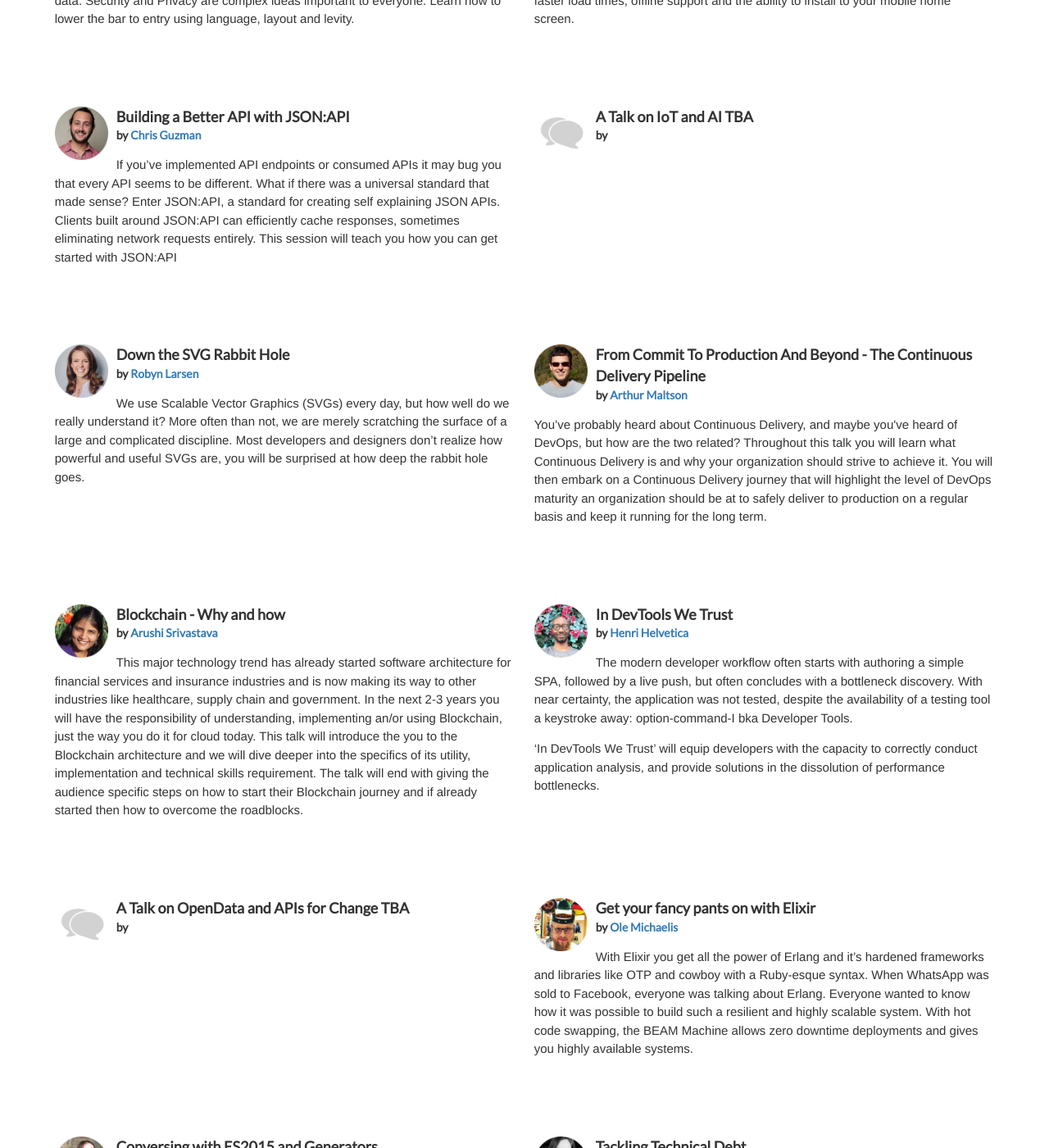
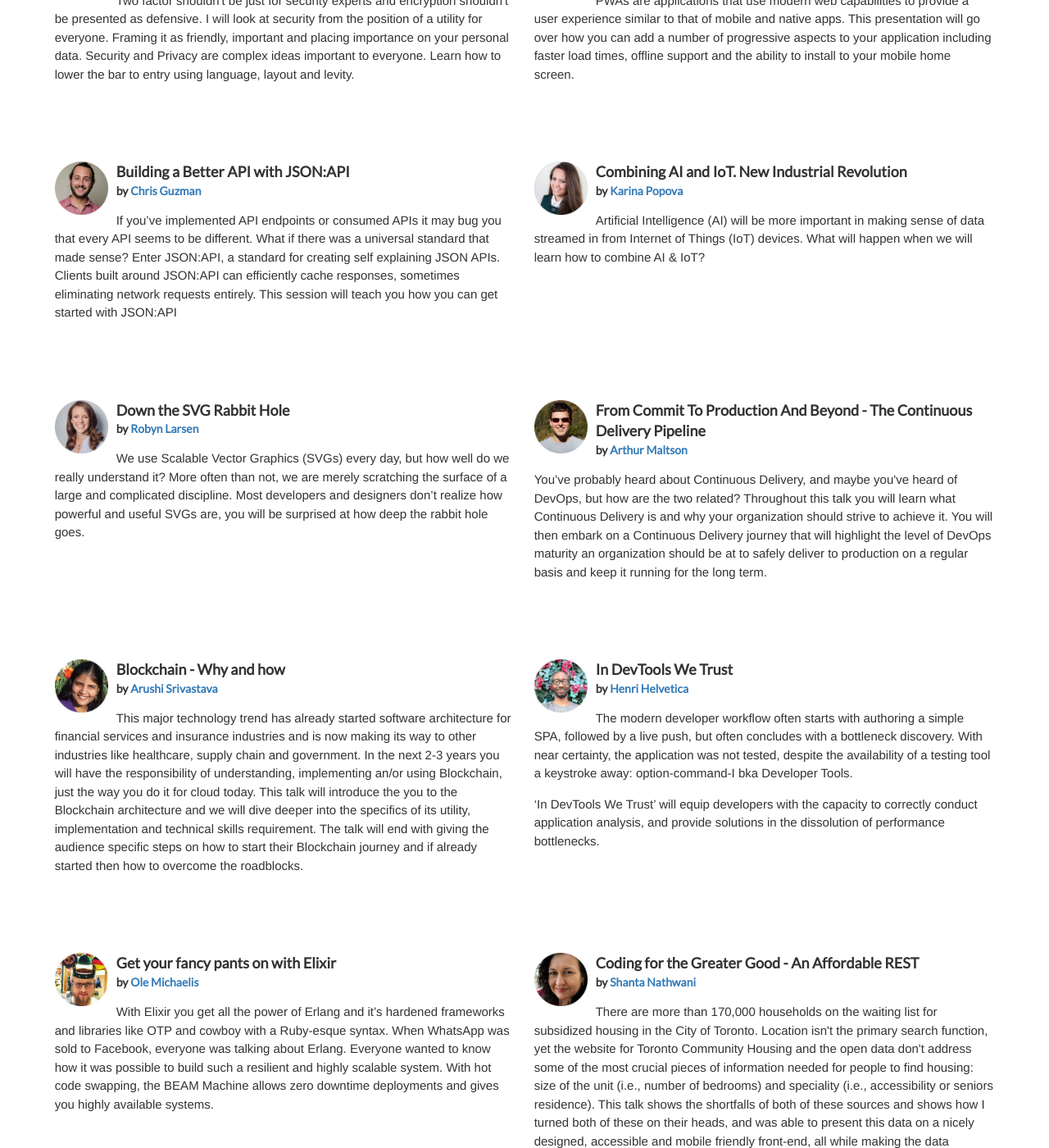
Before and after one commit to fullstackto/fsto2017, a Jekyll site: the page built from sessions/index.html, in a window 1280 px wide and 1400 px high, scrolled down 4582 px. Shown: the whole window at 82% size. Built offline with Jekyll 4.4.1, drawn with Linux system fonts in a browser that asks for light colours; some of the changed text lies outside the part shown.

Commit message:
New Speakers

```diff
--- a/_data/fsto.json
+++ b/_data/fsto.json
@@ -106,12 +106,13 @@
         "klass": "bea"
       },
       {
-        "key" : "tba",
-        "title": "A UX Talk TBA",
-        "speaker": "",
-        "keywords" : "",
-        "about" : "",
-        "bio" : "",
+        "key" : "jenn",
+        "title": "Accessing Accessible Accessibility",
+        "speaker": "Jennifer Wong",
+        "keywords" : "Accesibility, Code for Cood, Testing",
+        "about" : "<p>The World Health Organization states that one billion people live with disabilities. And estimates put internet usage with a screen reader as high as 3.4% of all internet traffic around the world. Web accessibility can help. So what is web accessibility and who needs it? Is engineering accessibility enough? How do you build an cross-functional accessibility culture? And what can you do to prevent accessibility regressions? I had all the same questions… and only four months to guarantee all our consumer user flows were accessible. Well, what happened? Come learn what it takes to lead a web accessibility movement within your company!</p>",
+        "bio" : "<p>Jennifer Wong is a self-taught software engineer at Eventbrite where she spends her days making the web a prettier and more user-friendly place. She has written for Net Magazine and had projects covered by Mashable, Engadget, Gizmodo, and more. Jenn is an avid conference speaker and loves eating, coding, and sleeping.</p>",
+        "role" : "Software Engineer at Eventbrite",
         "room" : "200C",
         "klass": "ux"
       }
@@ -122,8 +123,7 @@
         "title": "Node.js server side rendering in the Age of APIs",
         "speaker": "Ruy Adorno",
         "keywords" : "Node.js, API, Microservices",
-        "about" : "<p>With the increasing popularity of Universal JavaScript and microservices, more and more front-end developers are taking ownership of their server-side render using Node.js.</p>
-        <p>In this talk we'll see how leveraging APIs in both server and client side is giving birth to new libraries and frameworks and what is the role of a front end developer in this post-full stack world.</p>",
+        "about" : "<p>With the increasing popularity of Universal JavaScript and microservices, more and more front-end developers are taking ownership of their server-side render using Node.js.</p><p>In this talk we'll see how leveraging APIs in both server and client side is giving birth to new libraries and frameworks and what is the role of a front end developer in this post-full stack world.</p>",
         "bio" : "<p>Ruy Adorno is a Front-End Developer with more than 10 years of experience working with the web and the many versions of ECMAScript. Also an avid open source user and contributor.</p>",
         "role": "Senior Front-End Developer at AppDirect",
         "room" : "206AB",
@@ -134,9 +134,7 @@
         "title": "A Search Index is Not a Database Index",
         "speaker": "Toria Gibbs",
         "keywords" : "Databases, Performance, SQL",
-        "about" : "<p>A search engine is not a database. Search systems are optimized for fast search using an internal data structure called an inverted index. Databases have a similar feature to allow quick access, also called an index, but it’s a totally different thing!</p>
-
-        <p>In this talk, Toria Gibbs will take you on a tour of the internals of a search index, comparing it to common implementations of indexing in relational databases. We’ll see how search engines can outperform databases and discuss the tradeoffs in implementing and maintaining such a system. No prior knowledge of database or search index implementations required; experience creating or querying database tables will be helpful.</p>",
+        "about" : "<p>A search engine is not a database. Search systems are optimized for fast search using an internal data structure called an inverted index. Databases have a similar feature to allow quick access, also called an index, but it’s a totally different thing!</p><p>In this talk, Toria Gibbs will take you on a tour of the internals of a search index, comparing it to common implementations of indexing in relational databases. We’ll see how search engines can outperform databases and discuss the tradeoffs in implementing and maintaining such a system. No prior knowledge of database or search index implementations required; experience creating or querying database tables will be helpful.</p>",
         "bio" : "<p>Toria Gibbs is a Senior Software Engineer working on Search Infrastructure at Etsy. She's interested in infrastructure development, distributed systems, and information retrieval (including databases and search systems). Toria holds a computer science degree from the University of Waterloo. In her spare time, Toria bakes desserts for her blog and plays flag football.</p>",
         "room" : "206CD",
         "klass": "bec"
@@ -171,12 +169,7 @@
         "speaker": "Yaroslav Tkachenko",
         "keywords" : "Akka, Microservices, State",
         "about" : "<p>Although most microservices are stateless - they delegate things like persistence and consistency to a database or external storage. But sometimes you benefit when you keep the state inside the application. In this talk I’m going to discuss why you want to build stateful microservices and design choices to make. I’ll use Akka framework and explain tools like Akka Clustering and Akka Persistence in depth and show a few practical examples.</p>",
-        "bio" : "<p>Yaroslav Tkachenko is a software engineer interested in distributed systems, microservices, modern cloud infrastructure and DevOps practices. Currently Yaroslav is a Senior Software Engineer at Demonware (Activision), working on a large-scale data pipeline.</p>
-        <p>Prior to joining Demonware he spent some time at Mobify, leading the new Platform team. Yaroslav was responsible for developing, delivering and maintaining various platform components. He also worked on improvements for the realtime analytics pipeline.</p>
-
-        <p>Before that Yaroslav held multiple roles at Bench Accounting (the most recent one being the Director of Engineering). He joined the company as a first employee (and a first full-time Software Engineer) and helped to grow the engineering team from 3 to almost 30 people.</p>
-
-        <p>At Bench Yaroslav worked with Platform and Integrations teams and was mostly focused on designing and implementing microservices architecture, building platform services, cloud infrastructure and contributing to the DevOps tooling.</p>",
+        "bio" : "<p>Yaroslav Tkachenko is a software engineer interested in distributed systems, microservices, modern cloud infrastructure and DevOps practices. Currently Yaroslav is a Senior Software Engineer at Demonware (Activision), working on a large-scale data pipeline.</p><p>Prior to joining Demonware he spent some time at Mobify, leading the new Platform team. Yaroslav was responsible for developing, delivering and maintaining various platform components. He also worked on improvements for the realtime analytics pipeline.</p><p>Before that Yaroslav held multiple roles at Bench Accounting (the most recent one being the Director of Engineering). He joined the company as a first employee (and a first full-time Software Engineer) and helped to grow the engineering team from 3 to almost 30 people.</p><p>At Bench Yaroslav worked with Platform and Integrations teams and was mostly focused on designing and implementing microservices architecture, building platform services, cloud infrastructure and contributing to the DevOps tooling.</p>",
         "role": "Senior Software Engineer at Demonware (Activision)",
         "room" : "206CD",
         "klass": "bea"
@@ -222,12 +215,8 @@
         "speaker": "B Cordelia Yu",
         "role": "Content &amp; Editorial Strategist at A Yellow Raven",
         "keywords" : "Inclusion, Team Building, Strategy",
-        "about" : "<p>The most engaging social media plan or the most inclusive style guide fails if the product is not also accessible. That is why content strategists who care about inclusivity must be at the table to help shape product strategy and business decisions.</p>
-
-        <p>Come hear the lessons from a multi-year effort to help a major national environmental nonprofit—an industry that is both centered around justice and still grappling with its legacy of discrimination—make its programs more inclusive of marginalized communities, as a part of modernizing its editorial, publishing, and programatic processes.</p>",
-        "bio" : "<p>Bernard Cordelia Yu is a(n) strategist at the intersection of scholarship, social justice, and policy. They help align organizational, editorial, and product processes in social and environmental justice to make knowledge accessible and inclusive. They love building inclusive spaces to build inclusive teams to build inclusive products to build inclusive communities.
-
-        <p>B Cordelia believes that, like in martial arts, the surest path to rapid response times in any campaign is good preparation and training. Their pronouns are they, them, and their.</p>",
+        "about" : "<p>The most engaging social media plan or the most inclusive style guide fails if the product is not also accessible. That is why content strategists who care about inclusivity must be at the table to help shape product strategy and business decisions.</p><p>Come hear the lessons from a multi-year effort to help a major national environmental nonprofit—an industry that is both centered around justice and still grappling with its legacy of discrimination—make its programs more inclusive of marginalized communities, as a part of modernizing its editorial, publishing, and programatic processes.</p>",
+        "bio" : "<p>Bernard Cordelia Yu is a(n) strategist at the intersection of scholarship, social justice, and policy. They help align organizational, editorial, and product processes in social and environmental justice to make knowledge accessible and inclusive. They love building inclusive spaces to build inclusive teams to build inclusive products to build inclusive communities.</p><p>B Cordelia believes that, like in martial arts, the surest path to rapid response times in any campaign is good preparation and training. Their pronouns are they, them, and their.</p>",
         "room" : "200C",
         "klass": "ts"
       }
@@ -326,12 +315,13 @@
         "klass": "bea"
       },
       {
-        "key" : "tba",
-        "title": "A Talk on IoT and AI TBA",
-        "speaker": "",
-        "keywords" : "",
-        "about" : "",
-        "bio" : "",
+        "key" : "karina",
+        "title": "Combining AI and IoT. New Industrial Revolution",
+        "speaker": "Karina Popova",
+        "keywords" : "AI, IoT",
+        "about" : "<p>Artificial Intelligence (AI) will be more important in making sense of data streamed in from Internet of Things (IoT) devices. What will happen when we will learn how to combine AI & IoT? </p>",
+        "bio" : "<p>My short BIO: Karina is a well-known woman in tech, an experienced developer and an international speaker with the Trust of The Audience Award in 2016. She has been worked as Developer Lead last 10 years. She has confident communication, leadership skills across different levels, developed through international professional interaction and engagements with representatives of various government institutions or IT companies using agile environment across the world. Her social responsibility and communicative competence are demonstrated in the organization of professional networks, events and conferences. At the same time she gained public speaking skills through frequent academic presentations, workshops and participation as a speaker at IoT and DevOps conferences. </p>",
+        "role": "Head of Development at LINK Mobility GmbH",
         "room" : "200C",
         "klass": "iot"
       }
@@ -343,8 +333,7 @@
         "speaker": "Robyn Larsen",
         "keywords" : "SVG, CSS, Animation",
         "about" : "<p>We use Scalable Vector Graphics (SVGs) every day, but how well do we really understand it? More often than not, we are merely scratching the surface of a large and complicated discipline. Most developers and designers don’t realize how powerful and useful SVGs are, you will be surprised at how deep the rabbit hole goes.</p>",
-        "bio" : "<p>Robyn Larsen is a former nuclear engineer turned front-end developer, entrepreneur, and speaker. Robyn is also an active community member who advises numerous startups across multiple industries and frequently mentors women in tech and STEM. She is a member of the Technical Advisory Group (TAG) with Microsoft and serves on multiple nonprofit boards. Her tools of choice are product strategy, responsive design, HTML5, CSS3, SVGs and JavaScript. You can find her flying between San Francisco, Toronto and Alberta for client work and surfing waves in Central America during her spare time.
-</p>",
+        "bio" : "<p>Robyn Larsen is a former nuclear engineer turned front-end developer, entrepreneur, and speaker. Robyn is also an active community member who advises numerous startups across multiple industries and frequently mentors women in tech and STEM. She is a member of the Technical Advisory Group (TAG) with Microsoft and serves on multiple nonprofit boards. Her tools of choice are product strategy, responsive design, HTML5, CSS3, SVGs and JavaScript. You can find her flying between San Francisco, Toronto and Alberta for client work and surfing waves in Central America during her spare time.</p>",
         "role" : "Front End Developer at Phuse",
         "room" : "206AB",
         "klass": "fec"
@@ -378,23 +367,11 @@
         "title": "In DevTools We Trust",
         "speaker": "Henri Helvetica",
         "keywords" : "Performance, Monitoring, Code Tools",
-        "about" : "<p>The modern developer workflow often starts with authoring a simple SPA, followed by a live push, but often concludes with a bottleneck discovery. With near certainty, the application was not tested, despite the availability of a testing tool a keystroke away: option-command-I bka Developer Tools.
-        <p>‘In DevTools We Trust’ will equip developers with the capacity to correctly conduct application analysis, and provide solutions in the dissolution of performance bottlenecks.</p>",
+        "about" : "<p>The modern developer workflow often starts with authoring a simple SPA, followed by a live push, but often concludes with a bottleneck discovery. With near certainty, the application was not tested, despite the availability of a testing tool a keystroke away: option-command-I bka Developer Tools.</p><p>‘In DevTools We Trust’ will equip developers with the capacity to correctly conduct application analysis, and provide solutions in the dissolution of performance bottlenecks.</p>",
         "bio" : "<p>Henri is a freelance developer who has turned his interests to a macédoine of site performance engineering with pinches of user experience. When not reading the deluge of daily research docs and case studies, or indiscriminately auditing sites in devtools, Henri can be found contributing back to the community, co-programming meetups including the Toronto Web Performance Group or volunteering his time for lunch and learns at various bootcamps. Otherwise, he’s tooling with music production software or with near certainty training and focusing on running the fastest 5k possible. </p>",
         "role": "Freelancer",
         "room" : "206AB",
         "klass": "fec"
-      },
-      {
-        "key" : "tba",
-        "title": "A Talk on OpenData and APIs for Change TBA",
-        "speaker": "",
-        "keywords" : "",
-        "about" : "",
-        "bio" : "",
-        "role": "",
-        "room" : "206CD",
-        "klass": "bec"
       },
       {
         "key" : "ole",
@@ -404,15 +381,26 @@
         "about" : "<p>With Elixir you get all the power of Erlang and it’s hardened frameworks and libraries like OTP and cowboy with a Ruby-esque syntax. When WhatsApp was sold to Facebook, everyone was talking about Erlang. Everyone wanted to know how it was possible to build such a resilient and highly scalable system. With hot code swapping, the BEAM Machine allows zero downtime deployments and gives you highly available systems.</p>",
         "bio" : "<p>Ole Michaelis is the co-founder of SoCoded, a hackfest and web development conference in Hamburg. He’s a Software Engineer working for DNSimple making Domain Automation a breeze. In his free time, he’s building slidr.io, a hazzle-free slide sharing platform. Ole is passionate about open source software, enjoys traveling, and loves Mexican food. He classifies himself as a 'bad' German as he dislikes beer and soccer – the traditional German past-times. </p>",
         "role": "Senior Software Engineer at DNSimple",
-        "room" : "200C",
+        "room" : "206CD",
         "klass": "new"
+      },
+      {
+        "key" : "shanta",
+        "title": "Coding for the Greater Good - An Affordable REST",
+        "speaker": "Shanta Nathwani",
+        "keywords" : "API, REST, Code for Good",
+        "about" : "<p>There are more than 170,000 households on the waiting list for subsidized housing in the City of Toronto. Location isn't the primary search function, yet the website for Toronto Community Housing and the open data don't address some of the most crucial pieces of information needed for people to find housing: size of the unit (i.e., number of bedrooms) and speciality (i.e., accessibility or seniors residence). This talk shows the shortfalls of both of these sources and shows how I turned both of these on their heads, and was able to present this data on a nicely designed, accessible and mobile friendly front-end, all while making the data available through an API, using scraped and mock data in a week as a student. Think of how much money the City of Toronto could save and how much better the search for subsidized housing could be?</p>",
+        "bio" : "<p>Shanta is an Instructor in Web Design at Sheridan College and a recent graduate from BrainStation Toronto in their Full Time Web Development program as a Full Stack Web Developer. She has a passion for Open Data and coding for the greater good.</p>",
+        "role": "Instructor at Sheridan College",
+        "room" : "200c",
+        "klass": "bec"
       }
     ],
     "3:00-3:45" : [
       {
         "key" : "jana",
         "title": "Conversing with ES2015 and Generators",
-        "speaker": "",
+        "speaker": "Jana Beck",
         "keywords" : "ES2015, Code Patterns, Functional",
         "about" : "<p>JavaScript got generator functions in ES2015, but perhaps—unlike other ES2015 features like `const`, computed property names, and arrow functions—you haven’t used them yet. The disruption of the “normal” control flow that occurs with generators can feel a bit like turning your brain inside-out, but generators are definitely useful. In this talk, we’ll seek to understand generators through the metaphor of conversation, modeling the relationship between a generator function and its calling context as a turn-taking relationship, just like a (good) conversation so that JavaScript can provide not just our livelihood but our therapy too.</p>",
         "bio" : "<p>Jana Beck is a coffee-fueled engineer at a small open-source and not-for-profit startup called Tidepool, based in the Bay Area of California but with developers on three continents. Tidepool's mission is to reduce the burden of type 1 diabetes through data technology, and Jana works mostly on Tidepool's front-end stack (React with Redux; D3 for data visualization). When she's not coding or sleeping, there's a high probability that Jana is sweating in a gym or a dance studio.</p>",
@@ -437,11 +425,7 @@
         "speaker": "Marisa Morby",
         "keywords" : "Big Data, UX",
         "about" : "<p>What makes people buy something online? Is it the color of a button, the words in the headline, or eye-catching design? Big data tells us that if we get the right combination of these things, we'll see a huge uptick in sales. But what it doesn't account for is the individual. Because each person that clicks buy has a much larger story to tell.</p>",
-        "bio" : "<p>Marisa Morby has a background in User Experience copywriting, and marketing. She specializes in digital optimization, user research, and user experience flow for web and mobile applications.
-
-        She's worked with clients to create a more personal approach to marketing, used data to optimize businesses, and helped her clients connect with customers on a human level.
-
-        When she's not writing or reading about psychology, she can be found in the wild doing all sorts of things like: eating her way around the world, perfecting a chocolate chip cookie recipe, or sitting in the park doing some serious people watching.</p>",
+        "bio" : "<p>Marisa Morby has a background in User Experience copywriting, and marketing. She specializes in digital optimization, user research, and user experience flow for web and mobile applications. She's worked with clients to create a more personal approach to marketing, used data to optimize businesses, and helped her clients connect with customers on a human level. When she's not writing or reading about psychology, she can be found in the wild doing all sorts of things like: eating her way around the world, perfecting a chocolate chip cookie recipe, or sitting in the park doing some serious people watching.</p>",
         "role":"Optimization Director at Clearhead",
         "room" : "200C",
         "klass": "ux"
```
Also changed, not shown: images/speakers/jenn.jpg (added), images/speakers/shanta.jpg (added).
